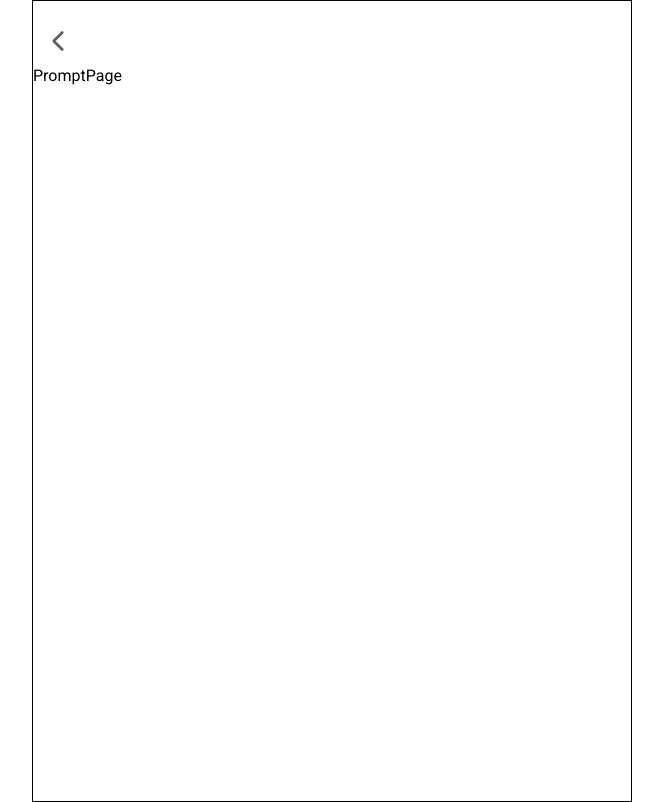
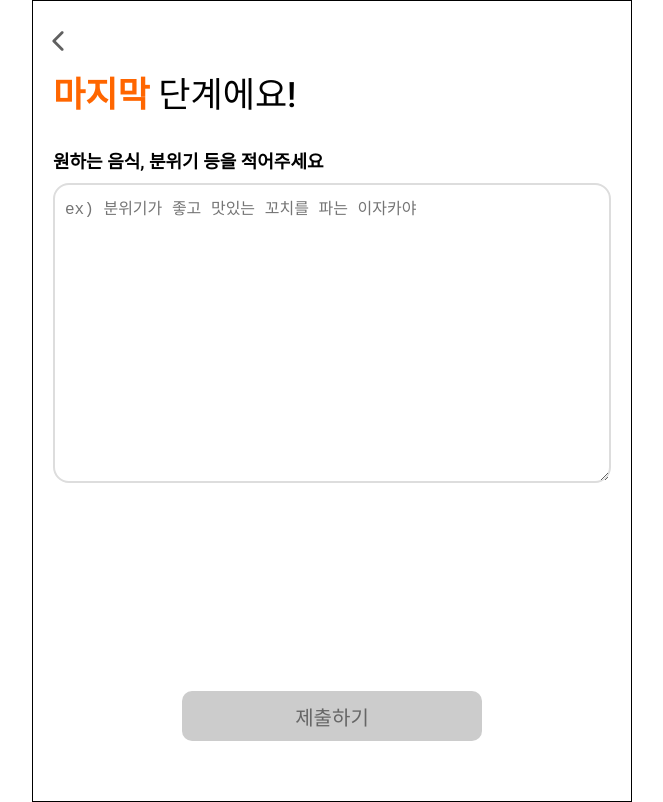
Before and after one commit to MenuPicker/MenuPicker_FE, a React (Vite) app: page /prompt in a window 1280 px wide. Shown: the whole page, without its empty margins (308-971 px from the left). Built offline with nearby package versions, Linux system fonts and the light colour scheme.

Commit message:
feat: UI구현

```diff
--- a/src/css/page/promptPage.module.css
+++ b/src/css/page/promptPage.module.css
@@ -5,3 +5,65 @@
   flex-direction: column;
   position: relative;
 }
+.content {
+  flex: 1;
+  padding: 0 20px;
+  box-sizing: border-box;
+  /* display: flex;
+  justify-content: center;
+  align-items: center; */
+}
+.textDiv {
+  display: flex;
+  flex-direction: column;
+}
+.largeText {
+  font-size: 35px;
+  font-weight: 500;
+}
+.largeText > span {
+  color: #ff6600;
+  font-weight: 800;
+}
+.smallText {
+  font-size: 18px;
+  font-weight: 600;
+  margin-top: 30px;
+}
+.textarea {
+  width: 100%;
+  height: 300px;
+  border-radius: 16px;
+  border: 2px solid #ddd;
+  box-sizing: border-box;
+  padding: 10px 10px;
+  font-size: 16px;
+  margin-top: 10px;
+  outline: none;
+}
+.textarea:focus {
+  border-color: #ff6600;
+}
+.btnDiv {
+  /* margin-top: 300px; */
+  /* display: flex;
+  justify-content: center; */
+  position: absolute;
+  bottom: 60px;
+  left: 50%;
+  transform: translateX(-50%);
+}
+.btnDiv > button {
+  border: none;
+  width: 300px;
+  background-color: #ff6600;
+  height: 50px;
+  color: white;
+  font-size: 20px;
+  border-radius: 10px;
+}
+.btnDiv > button:disabled {
+  background-color: #cccccc;
+  cursor: not-allowed;
+  color: #666666;
+}
--- a/src/page/PromptPage.tsx
+++ b/src/page/PromptPage.tsx
@@ -1,11 +1,39 @@
+import { useState } from "react";
 import Header from "../components/Header";
 import promptStyle from "../css/page/promptPage.module.css";
 
 export default function PromptPage() {
+  const [textArea, setTextArea] = useState<string>("");
+  const [isDisabled, setIsisabled] = useState<boolean>(true);
+  const handleTextArea = (e: React.ChangeEvent<HTMLTextAreaElement>) => {
+    const value = e.target.value;
+    setTextArea(value);
+    setIsisabled(value === "");
+  };
   return (
     <div className={promptStyle.pageContainer}>
       <Header />
-      PromptPage
+      <div className={promptStyle.content}>
+        <div className={promptStyle.textDiv}>
+          <span className={promptStyle.largeText}>
+            <span>마지막</span> 단계에요!
+          </span>
+          <span className={promptStyle.smallText}>
+            원하는 음식, 분위기 등을 적어주세요
+          </span>
+        </div>
+        <textarea
+          value={textArea}
+          placeholder="ex) 분위기가 좋고 맛있는 꼬치를 파는 이자카야"
+          className={promptStyle.textarea}
+          onChange={(e) => handleTextArea(e)}
+        />
+        <div className={promptStyle.btnDiv}>
+          <button onClick={() => {}} disabled={isDisabled}>
+            제출하기
+          </button>
+        </div>
+      </div>
     </div>
   );
 }
```
